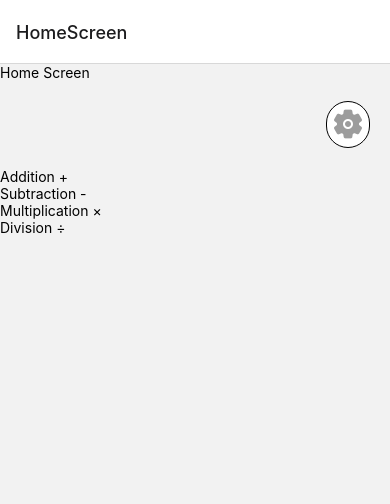
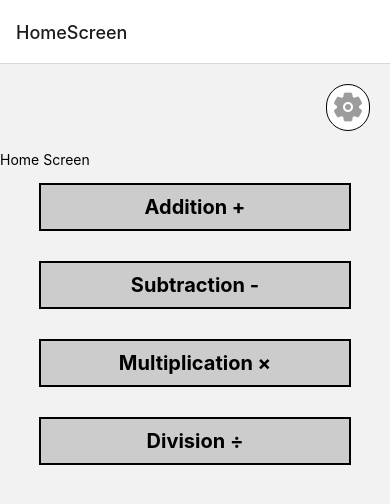
Before and after one commit to imranilyas/Quick-Math-App, a React Native app: screen /HomeScreen in a window 390 px wide. Shown: the top 504 px of the page. Built offline with nearby package versions, Linux system fonts and the light colour scheme.

Commit message:
rough custom button styling

```diff
--- a/components/CustomButton.js
+++ b/components/CustomButton.js
@@ -1,15 +1,21 @@
-import { Pressable, View, Text, StyleSheet } from "react-native";
+import {
+	Pressable,
+	View,
+	Text,
+	StyleSheet,
+	useWindowDimensions,
+} from "react-native";
 
 const CustomButton = ({ children, onPress, style, disable }) => {
 	return (
-		<View>
+		<View style={styles.container}>
 			<Pressable
 				onPress={onPress}
 				style={({ pressed }) => pressed && styles.pressed}
 				disabled={disable}
 			>
-				<View>
-					<Text style={style}>{children}</Text>
+				<View style={styles.innerContainer}>
+					<Text style={[styles.text, style]}>{children}</Text>
 				</View>
 			</Pressable>
 		</View>
@@ -18,12 +24,26 @@ const CustomButton = ({ children, onPress, style, disable }) => {
 
 const styles = StyleSheet.create({
 	container: {
-		flex: 1,
+		marginVertical: 15,
+		alignSelf: "center",
+		width: "80%",
 	},
 
 	pressed: {
 		opacity: 0.5,
 	},
+
+	innerContainer: {
+		backgroundColor: "#cccccc",
+	},
+
+	text: {
+		padding: 10,
+		fontSize: 20,
+		fontWeight: "bold",
+		textAlign: "center",
+		borderWidth: 2,
+	},
 });
 
 export default CustomButton;
--- a/screens/Home.js
+++ b/screens/Home.js
@@ -22,8 +22,6 @@ const Home = () => {
 
 	return (
 		<View>
-			<Text>Home Screen</Text>
-
 			<View style={styles.btncontainer}>
 				<Pressable
 					onPress={settingsHandler}
@@ -38,6 +36,9 @@ const Home = () => {
 					</View>
 				</Pressable>
 			</View>
+
+			{/* Custom Title */}
+			<Text>Home Screen</Text>
 
 			<FlatList
 				data={choiceArr}
```
